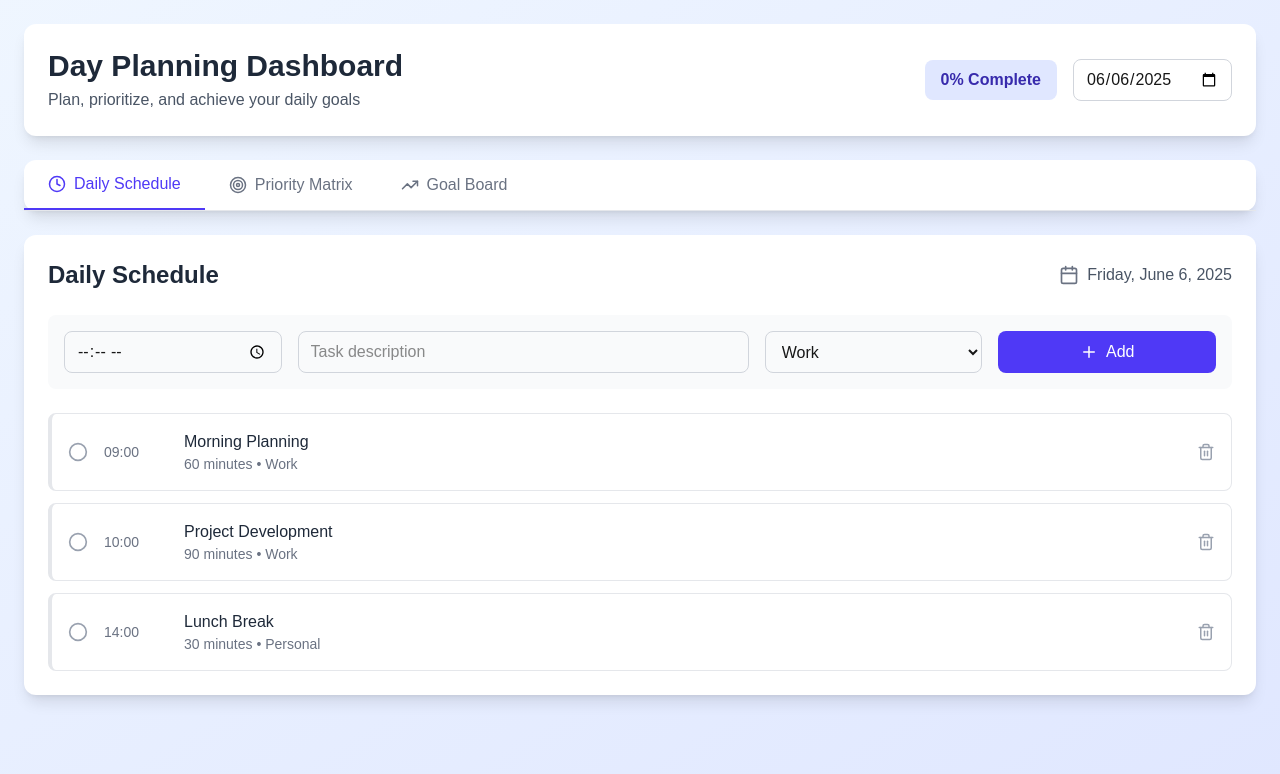
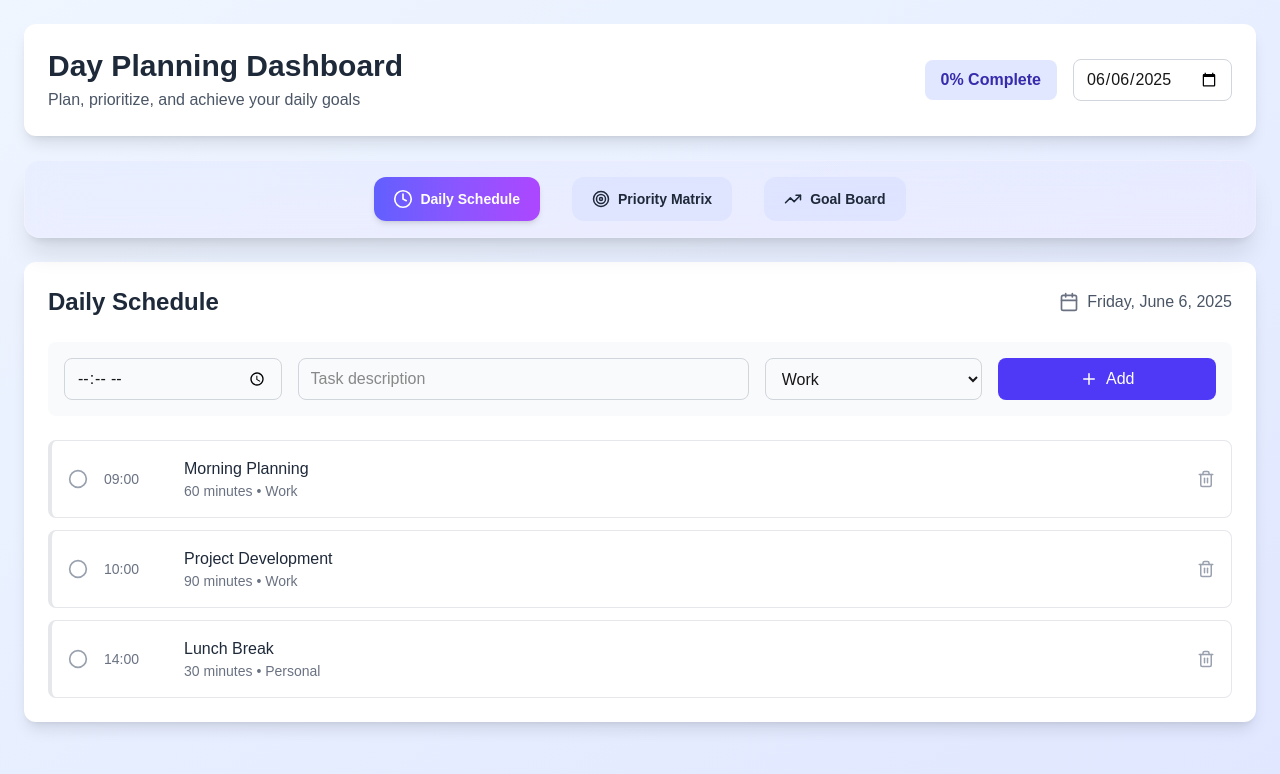
Before and after one commit to Ashu-tosh1/auto-infra-dashboard, a Next.js app: page / in a window 1280 px wide. Shown: the top 774 px of the page. Built offline with nearby package versions, Linux system fonts and the light colour scheme.

Commit message:
Dashboard

```diff
--- a/src/components/DashboardNavigation.tsx
+++ b/src/components/DashboardNavigation.tsx
@@ -7,29 +7,35 @@ interface NavigationProps {
 }
 
 const Navigation: React.FC<NavigationProps> = ({ activeTab, onTabChange }) => {
-
   const tabs = [
-    { id: 'schedule' as TabKey, label: 'Daily Schedule', icon: Clock },
-    { id: 'priority' as TabKey, label: 'Priority Matrix', icon: Target },
-    { id: 'goals' as TabKey, label: 'Goal Board', icon: TrendingUp }
+    { id: "schedule" as TabKey, label: "Daily Schedule", icon: Clock },
+    { id: "priority" as TabKey, label: "Priority Matrix", icon: Target },
+    { id: "goals" as TabKey, label: "Goal Board", icon: TrendingUp },
   ];
 
   return (
-    <div className="bg-white rounded-xl shadow-lg mb-6">
-      <div className="flex border-b border-gray-200">
-        {tabs.map(tab => {
+    <div className="w-full rounded-2xl bg-gradient-to-br from-indigo-100/40 to-purple-100/40 backdrop-blur-lg shadow-xl p-4 border border-white/20 mb-6">
+      <div className="flex justify-center gap-4 sm:gap-8">
+        {tabs.map((tab) => {
           const Icon = tab.icon;
+          const isActive = activeTab === tab.id;
+
           return (
             <button
               key={tab.id}
               onClick={() => onTabChange(tab.id)}
-              className={`flex items-center space-x-2 px-6 py-3 font-medium transition-colors ${
-                activeTab === tab.id
-                  ? 'text-indigo-600 border-b-2 border-indigo-600'
-                  : 'text-gray-500 hover:text-gray-700'
-              }`}
+              className={`group flex items-center gap-2 px-5 py-3 rounded-xl transition-all duration-300 text-sm font-semibold
+                ${isActive
+                  ? "bg-gradient-to-r from-indigo-500 to-purple-500 text-white shadow-md"
+                  : "bg-indigo-200/30 text-gray-800 hover:bg-indigo-300/40 hover:text-indigo-700"
+                }`}
             >
-              <Icon size={18} />
+              <Icon
+                size={18}
+                className={`transition-transform duration-300 ${
+                  isActive ? "scale-110" : "group-hover:scale-105"
+                }`}
+              />
               <span>{tab.label}</span>
             </button>
           );
```
